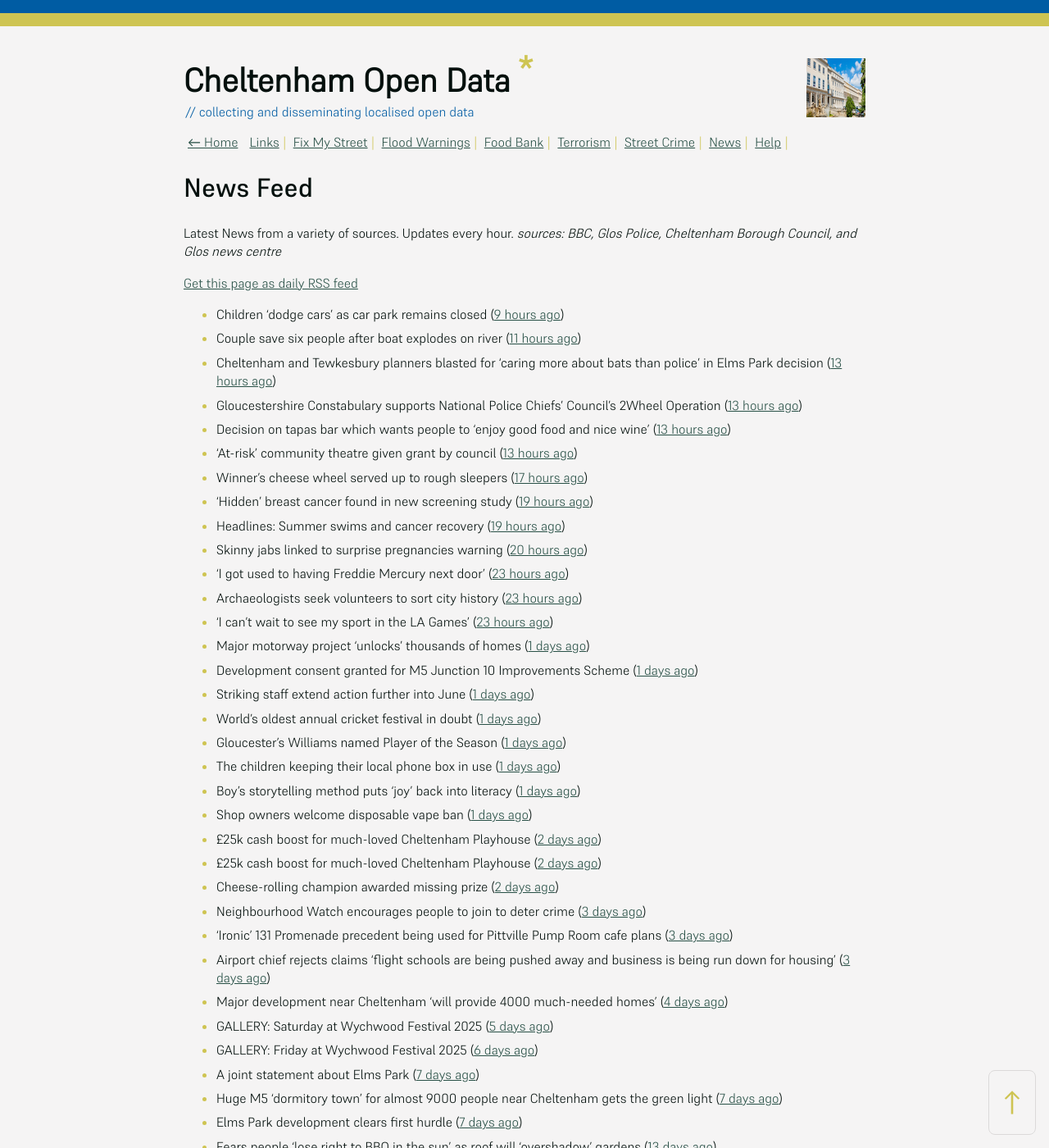
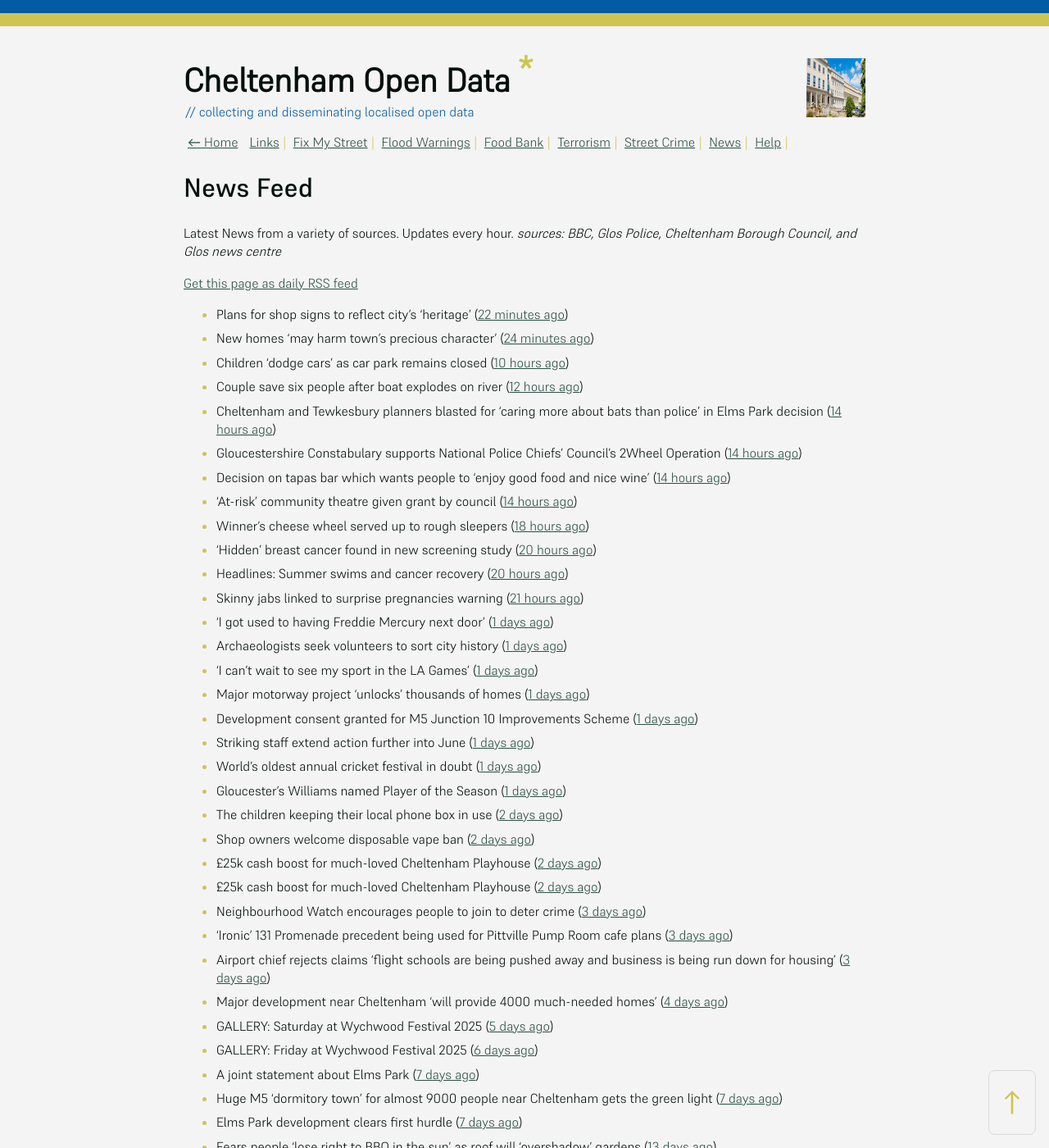
Before and after one commit to mat-0/cheltenham-open-data, a Jekyll site: the page built from _pages/news.md, in a window 1280 px wide and 1400 px high. Shown: the whole window at 82% size. Built offline with Jekyll 4.4.1, drawn with Linux system fonts in a browser that asks for light colours.

Commit message:
Updated 2025-06-06 05:57:43

```diff
--- a/_pages/news.md
+++ b/_pages/news.md
@@ -12,30 +12,30 @@ _sources: BBC, Glos Police, Cheltenham Borough Council, and Glos news centre_
 [Get this page as daily RSS feed](/daily.rss)
 
 <!-- news_marker starts -->
-- Children 'dodge cars' as car park remains closed ([9 hours ago](https://www.bbc.com/news/articles/c15v3072q04o))
-- Couple save six people after boat explodes on river ([11 hours ago](https://www.bbc.com/news/articles/cq54p798dxlo))
-- Cheltenham and Tewkesbury planners blasted for ‘caring more about bats than police’ in Elms Park decision ([13 hours ago](https://gloucesternewscentre.co.uk/cheltenham-and-tewkesbury-planners-blasted-for-caring-more-about-bats-than-police-in-elms-park-decision/))
-- Gloucestershire Constabulary supports National Police Chiefs’ Council’s 2Wheel Operation ([13 hours ago](https://gloucesternewscentre.co.uk/gloucestershire-constabulary-supports-national-police-chiefs-councils-2wheel-operation/))
-- Decision on tapas bar which wants people to ‘enjoy good food and nice wine’ ([13 hours ago](https://gloucesternewscentre.co.uk/decision-on-tapas-bar-which-wants-people-to-enjoy-good-food-and-nice-wine/))
-- 'At-risk' community theatre given grant by council ([13 hours ago](https://www.bbc.com/news/articles/c2kq2d2e71zo))
-- Winner's cheese wheel served up to rough sleepers ([17 hours ago](https://www.bbc.com/news/articles/cvg9z4l01ygo))
-- 'Hidden' breast cancer found in new screening study ([19 hours ago](https://www.bbc.com/news/articles/cd90g95q8v0o))
-- Headlines: Summer swims and cancer recovery ([19 hours ago](https://www.bbc.com/news/articles/ckgxpzv9r41o))
-- Skinny jabs linked to surprise pregnancies warning ([20 hours ago](https://www.bbc.co.uk/sounds/play/p0lgh4cd))
-- 'I got used to having Freddie Mercury next door' ([23 hours ago](https://www.bbc.com/news/articles/cp8ydj0kplyo))
-- Archaeologists seek volunteers to sort city history ([23 hours ago](https://www.bbc.com/news/articles/cgj8z5vj2n4o))
-- 'I can't wait to see my sport in the LA Games' ([23 hours ago](https://www.bbc.com/news/articles/cjdz8yyl92ro))
+- Plans for shop signs to reflect city's 'heritage' ([22 minutes ago](https://www.bbc.com/news/articles/c77153njmlko))
+- New homes 'may harm town's precious character' ([24 minutes ago](https://www.bbc.com/news/articles/c5yxr023e19o))
+- Children 'dodge cars' as car park remains closed ([10 hours ago](https://www.bbc.com/news/articles/c15v3072q04o))
+- Couple save six people after boat explodes on river ([12 hours ago](https://www.bbc.com/news/articles/cq54p798dxlo))
+- Cheltenham and Tewkesbury planners blasted for ‘caring more about bats than police’ in Elms Park decision ([14 hours ago](https://gloucesternewscentre.co.uk/cheltenham-and-tewkesbury-planners-blasted-for-caring-more-about-bats-than-police-in-elms-park-decision/))
+- Gloucestershire Constabulary supports National Police Chiefs’ Council’s 2Wheel Operation ([14 hours ago](https://gloucesternewscentre.co.uk/gloucestershire-constabulary-supports-national-police-chiefs-councils-2wheel-operation/))
+- Decision on tapas bar which wants people to ‘enjoy good food and nice wine’ ([14 hours ago](https://gloucesternewscentre.co.uk/decision-on-tapas-bar-which-wants-people-to-enjoy-good-food-and-nice-wine/))
+- 'At-risk' community theatre given grant by council ([14 hours ago](https://www.bbc.com/news/articles/c2kq2d2e71zo))
+- Winner's cheese wheel served up to rough sleepers ([18 hours ago](https://www.bbc.com/news/articles/cvg9z4l01ygo))
+- 'Hidden' breast cancer found in new screening study ([20 hours ago](https://www.bbc.com/news/articles/cd90g95q8v0o))
+- Headlines: Summer swims and cancer recovery ([20 hours ago](https://www.bbc.com/news/articles/ckgxpzv9r41o))
+- Skinny jabs linked to surprise pregnancies warning ([21 hours ago](https://www.bbc.co.uk/sounds/play/p0lgh4cd))
+- 'I got used to having Freddie Mercury next door' ([1 days ago](https://www.bbc.com/news/articles/cp8ydj0kplyo))
+- Archaeologists seek volunteers to sort city history ([1 days ago](https://www.bbc.com/news/articles/cgj8z5vj2n4o))
+- 'I can't wait to see my sport in the LA Games' ([1 days ago](https://www.bbc.com/news/articles/cjdz8yyl92ro))
 - Major motorway project 'unlocks' thousands of homes ([1 days ago](https://www.bbc.com/news/articles/cvgnz6eyr22o))
 - Development consent granted for M5 Junction 10 Improvements Scheme ([1 days ago](https://gloucesternewscentre.co.uk/development-consent-granted-for-m5-junction-10-improvements-scheme/))
 - Striking staff extend action further into June ([1 days ago](https://www.bbc.com/news/articles/cz9y0dnl0k3o))
 - World's oldest annual cricket festival in doubt ([1 days ago](https://www.bbc.com/news/articles/cvgvlx1ve79o))
 - Gloucester's Williams named Player of the Season ([1 days ago](https://www.bbc.com/sport/rugby-union/articles/c1kvr1gerj3o))
-- The children keeping their local phone box in use ([1 days ago](https://www.bbc.com/news/articles/c1dekpd164no))
-- Boy's storytelling method puts 'joy' back into literacy ([1 days ago](https://www.bbc.com/news/articles/c6268ykxkdno))
-- Shop owners welcome disposable vape ban ([1 days ago](https://www.bbc.com/news/articles/cgle5pgy4lgo))
+- The children keeping their local phone box in use ([2 days ago](https://www.bbc.com/news/articles/c1dekpd164no))
+- Shop owners welcome disposable vape ban ([2 days ago](https://www.bbc.com/news/articles/cgle5pgy4lgo))
 - £25k cash boost for much-loved Cheltenham Playhouse ([2 days ago](https://gloucesternewscentre.co.uk/25k-cash-boost-for-much-loved-cheltenham-playhouse/))
 - £25k cash boost for much-loved Cheltenham Playhouse ([2 days ago](https://www.cheltenham.gov.uk/news/article/3017/25k_cash_boost_for_much-loved_cheltenham_playhouse))
-- Cheese-rolling champion awarded missing prize ([2 days ago](https://www.bbc.com/news/articles/clyzjzkz2v1o))
 - Neighbourhood Watch encourages people to join to deter crime ([3 days ago](https://gloucesternewscentre.co.uk/neighbourhood-watch-encourages-people-to-join-to-deter-crime/))
 - ‘Ironic’ 131 Promenade precedent being used for Pittville Pump Room cafe plans ([3 days ago](https://gloucesternewscentre.co.uk/ironic-131-promenade-precedent-being-used-for-pittville-pump-room-cafe-plans/))
 - Airport chief rejects claims ‘flight schools are being pushed away and business is being run down for housing’ ([3 days ago](https://gloucesternewscentre.co.uk/airport-chief-rejects-claims-flight-schools-are-being-pushed-away-and-business-is-being-run-down-for-housing/))
```
Also changed, not shown: _data/flood.json (+4 -4 lines), index.md (+5 -5 lines).
